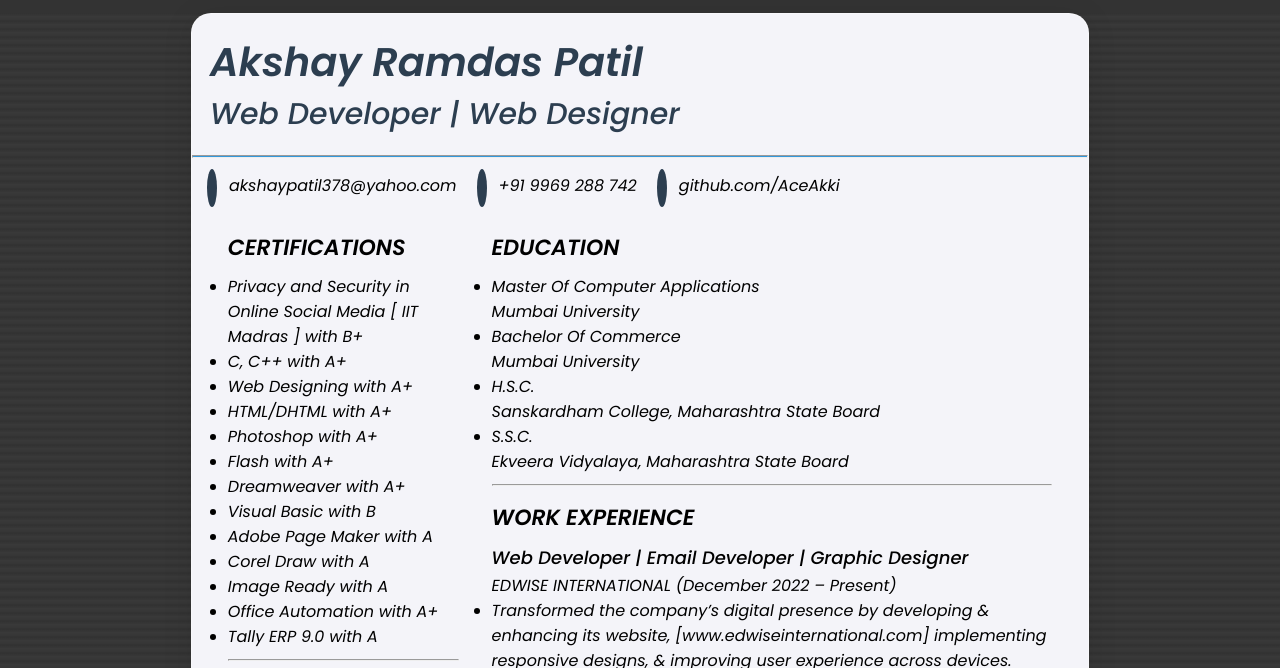
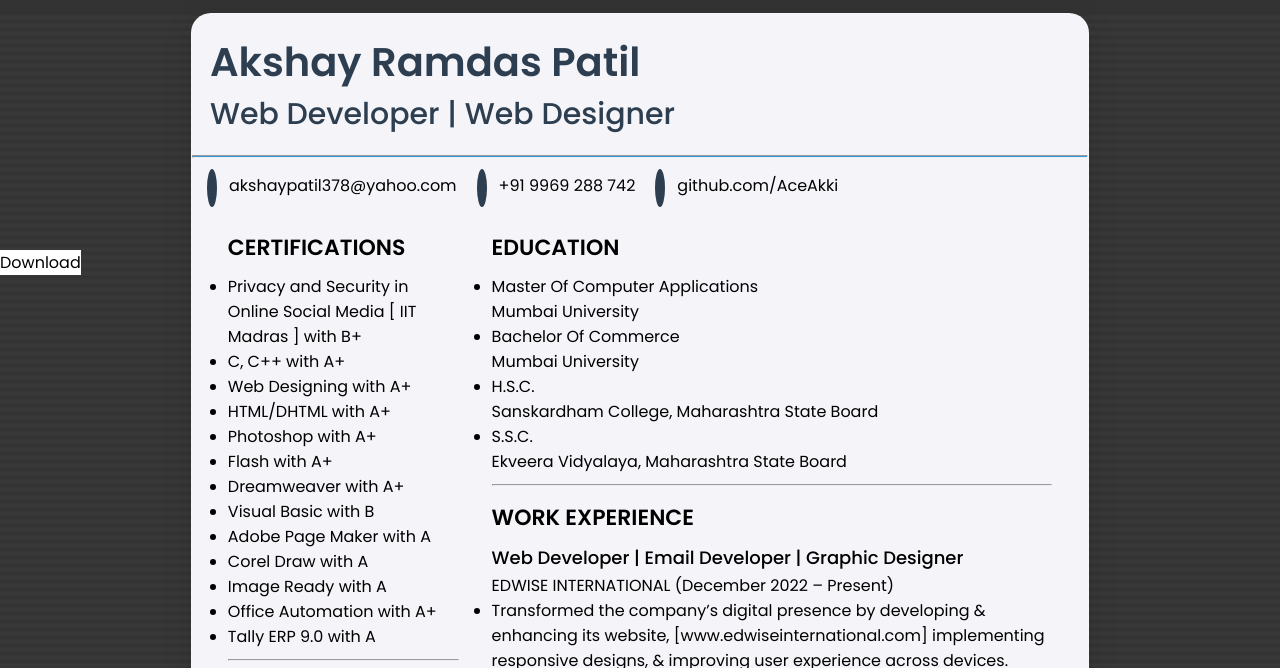
Before and after one commit to AceAkki/resume, a plain HTML site: page index.html in a window 1280 px wide. Shown: the top 668 px of the page. Drawn offline with nearby package versions, Linux system fonts and the light colour scheme.

Commit message:
Add files via upload

```diff
--- a/index.js
+++ b/index.js
@@ -1,4 +1,5 @@
 document.addEventListener("DOMContentLoaded", (fn) => {
+    let bodyElem = document.querySelector("body")
     let enterElem = document.querySelector(".enter")
     let mainElem = document.querySelector(".hidden");
 
@@ -25,16 +26,35 @@ document.addEventListener("DOMContentLoaded", (fn) => {
                 enterElem.remove();
                 mainElem.classList.remove('hidden');
                 mainElem.classList.add('main-container');
-                setTimeout (y => {
-                    animate ()
-
-                }, 2000)
+                downloadOption()
             },2000)
 
         }, 2000)
 
     } catch (error) {
       console.error(error.message);
+    }
+  }
+
+
+  function downloadOption () {
+    let value = undefined;
+    let height = '';
+    document.addEventListener('scroll', fn => {
+      if (scrollY > 600) {
+        value = scrollY;
+      }
+      console.log(scrollY, value)
+        console.log(height = window.outerHeight * window.innerHeight);
+    })
+    if (value =! undefined) {
+        let elem = document.createElement('div');
+        bodyElem.appendChild(elem);
+        elem.style = `position:absolute; z-index:10; background:white; top: 250px`
+        elem.innerHTML = `
+        <div> Download </div>
+        `
+        console.log(scrollY)
     }
   }
 
--- a/main.css
+++ b/main.css
@@ -21,6 +21,7 @@
 body {
   font-family: "Poppins", sans-serif;
   background: var(--dark-color);
+  font-style: normal;
 }
 .main-container {
   display: flex;
```
Also changed, not shown: res/Resume-1.png (added), res/Resume.png (added), 2 other files.
